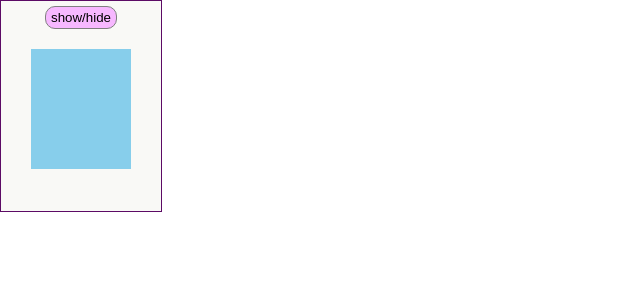
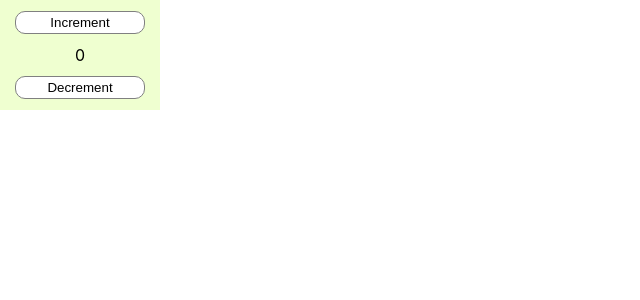
Before and after one commit to LiatPardoGrinbaum/React-exercises, a React (Create React App) app: page / in a window 1280 px wide. Shown: the top 300 px of the page, without its empty margins (0-640 px from the left). Built offline with nearby package versions, Linux system fonts and the light colour scheme.

Commit message:
added ex7.3

```diff
--- a/src/App.js
+++ b/src/App.js
@@ -8,6 +8,7 @@ import Ex4_2_card_props from "./components/ex4.2";
 import Ex6_1_buttons_props from "./components/ex6.1";
 import Ex7_1_increment_state from "./components/ex7.1";
 import Ex7_2_hideNseek_state from "./components/ex7.2";
+import Ex7_3_inc_dec_state from "./components/ex7.3";
 
 class App extends React.Component {
   render() {
@@ -21,7 +22,8 @@ class App extends React.Component {
         {/* <Ex4_2_card_props /> */}
         {/* <Ex6_1_buttons_props /> */}
         {/* <Ex7_1_increment_state /> */}
-        <Ex7_2_hideNseek_state />
+        {/* <Ex7_2_hideNseek_state /> */}
+        <Ex7_3_inc_dec_state />
       </div>
     );
   }
--- /dev/null
+++ b/src/components/ex7.3.jsx
@@ -0,0 +1,71 @@
+import React from "react";
+
+class Ex7_3_inc_dec_state extends React.Component {
+  constructor(props) {
+    super(props);
+    this.state = {
+      counter: 0,
+      color: "black",
+    };
+  }
+
+  incrementCounter = () => {
+    let counter = this.state.counter;
+    let color;
+    if (this.state.counter === 10) {
+      counter = 10;
+      color = "green";
+    } else if (this.state.counter >= 0) {
+      counter = counter + 1;
+      color = "green";
+    } else if (this.state.counter === -1) {
+      counter = counter + 1;
+      color = "black";
+    } else {
+      counter = counter + 1;
+      color = "red";
+    }
+    this.setState({
+      counter: counter,
+      color: color,
+    });
+  };
+  decrementCounter = () => {
+    let counter = this.state.counter;
+    let color;
+    if (this.state.counter === -10) {
+      counter = -10;
+      color = "red";
+    } else if (this.state.counter <= 0) {
+      counter = counter - 1;
+      color = "red";
+    } else if (this.state.counter === 0) {
+      color = "black";
+    } else {
+      counter = counter - 1;
+      color = "green";
+    }
+    this.setState({
+      counter: counter,
+      color: color,
+    });
+  };
+
+  render() {
+    return (
+      <div>
+        <div className="outerDiv">
+          <button className="button3" onClick={this.incrementCounter}>
+            Increment
+          </button>
+          <label style={{ color: this.state.color }}>{this.state.counter}</label>
+          <button className="button3" onClick={this.decrementCounter}>
+            Decrement
+          </button>
+        </div>
+      </div>
+    );
+  }
+}
+
+export default Ex7_3_inc_dec_state;
--- a/src/index.css
+++ b/src/index.css
@@ -38,14 +38,14 @@ code {
 
 .outerDiv {
   width: 150px;
-  height: 200px;
-  border: 1px solid #5c0b65;
+  height: 100px;
+
   display: flex;
   align-items: center;
-  /* justify-content: space-between; */
+  justify-content: space-around;
   flex-direction: column;
   padding: 5px;
-  background: #f9f9f6;
+  background: #efffd0;
 }
 
 .innerDiv {
@@ -65,3 +65,12 @@ code {
 .button2:hover {
   background: #a5eeff;
 }
+
+.button3 {
+  width: 130px;
+  background: white;
+
+  border-radius: 10px;
+  border: 1px solid grey;
+  padding: 3px 5px;
+}
```
